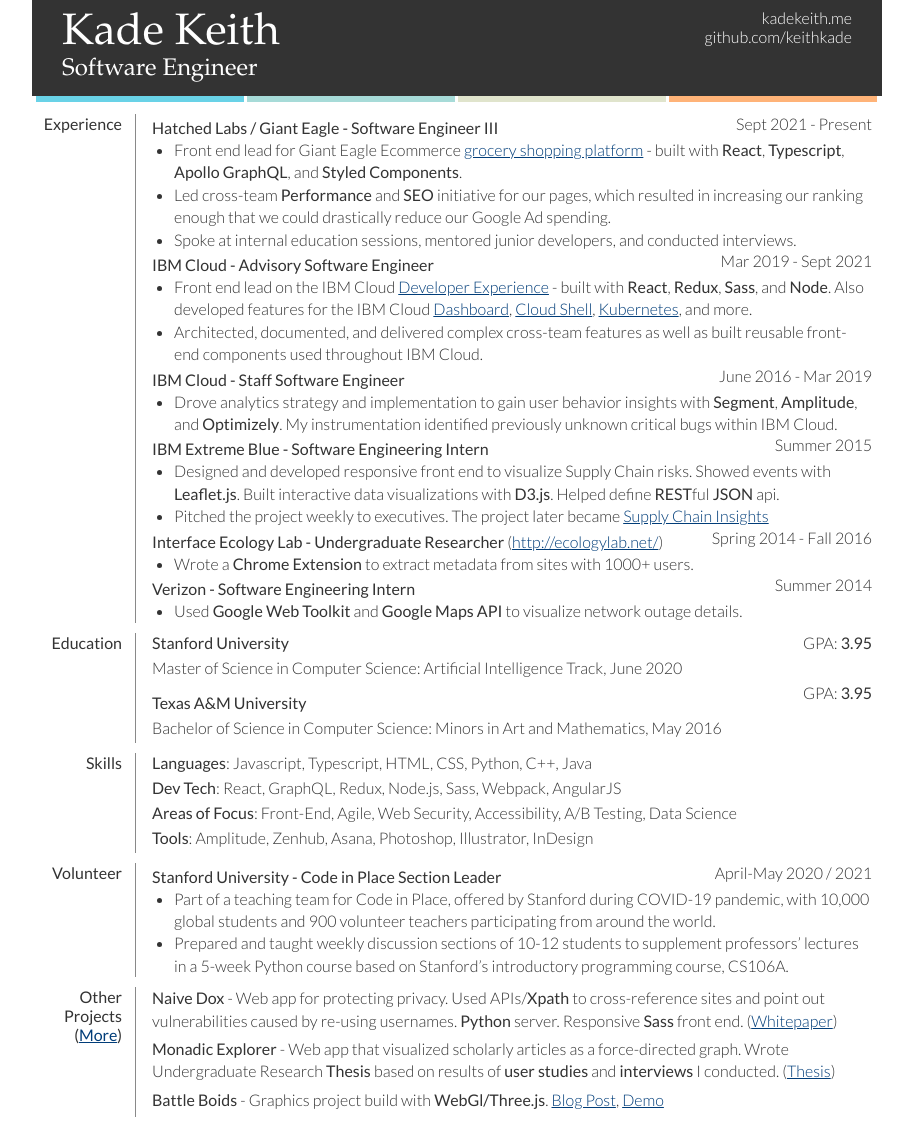
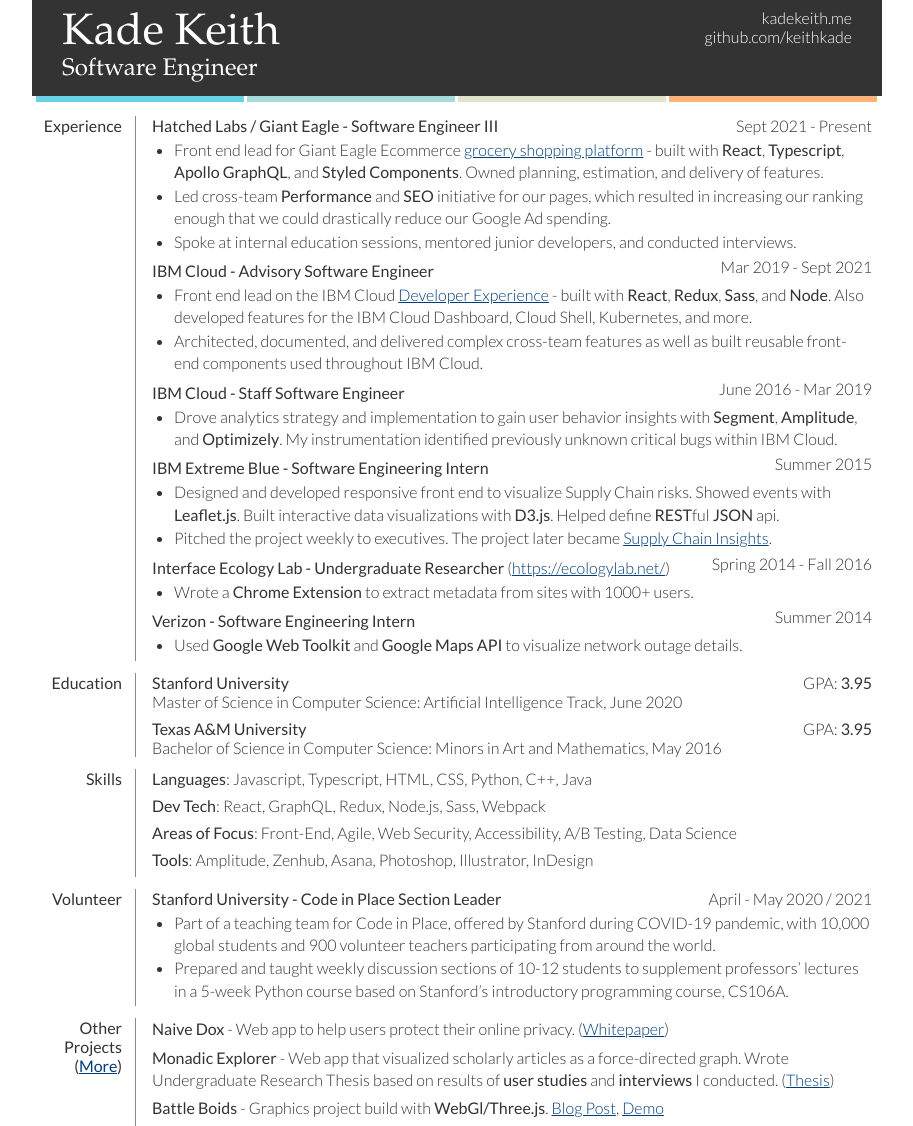
Before and after one commit to keithkade/keithkade.github.io, a Jekyll site: the page resume/index.html, which Jekyll copies as it is, in a window 1280 px wide. Shown: the whole page, without its empty margins (183-1096 px from the left). Built offline with Jekyll 4.4.1, drawn with Linux system fonts in a browser that asks for light colours.

Commit message:
resume style and content updates

```diff
--- a/resume/index.html
+++ b/resume/index.html
@@ -2,9 +2,9 @@
 <html lang="en">
 	<head>
 	<meta charset="utf-8">
-	<meta name="viewport" content="width=device-width; initial-scale=1.0">
+	<meta name="viewport" content="width=device-width, initial-scale=1.0">
         <link rel="icon" href="../compressed/kFavicon.png">
-        <link href='http://fonts.googleapis.com/css?family=Lato:300,400,700' rel='stylesheet' type='text/css'>
+        <link href='https://fonts.googleapis.com/css?family=Lato:300,400,700' rel='stylesheet' type='text/css'>
         <link rel="stylesheet" type="text/css" href="resume.css">
 	<title>Kade Keith | Resume</title>
 	</head>
@@ -36,7 +36,7 @@
 														<p class="time">Sept 2021 - Present</p>
 														<ul>
 																<li>
-																		Front end lead for Giant Eagle Ecommerce <a href="https://shop.gianteagle.com/">grocery shopping platform</a> - built with <b>React</b>, <b>Typescript</b>, <b>Apollo GraphQL</b>, and <b>Styled Components</b>.
+																		Front end lead for Giant Eagle Ecommerce <a href="https://shop.gianteagle.com/">grocery shopping platform</a> - built with <b>React</b>, <b>Typescript</b>, <b>Apollo GraphQL</b>, and <b>Styled Components</b>. Owned planning, estimation, and delivery of features.
 																</li>
 																<li>
 																		Led cross-team <b>Performance</b> and <b>SEO</b> initiative for our pages, which resulted in increasing our ranking enough that we could drastically reduce our Google Ad spending.
@@ -50,7 +50,7 @@
                             <ul>
                                 <li>
                                     Front end lead on the IBM Cloud <a href="https://cloud.ibm.com/developer/appservice/">Developer Experience</a> - built with <b>React</b>, <b>Redux</b>, <b>Sass</b>, and <b>Node</b>.
-																		Also developed features for the IBM Cloud <a href="https://cloud.ibm.com">Dashboard</a>, <a href="https://cloud.ibm.com/shell">Cloud Shell</a>, <a href="https://cloud.ibm.com/kubernetes">Kubernetes</a>, and more.
+																		Also developed features for the IBM Cloud Dashboard, Cloud Shell, Kubernetes, and more.
                                 </li>
 																<li>
 																		Architected, documented, and delivered complex cross-team features as well as built reusable front-end components used throughout IBM Cloud.
@@ -72,12 +72,12 @@
                                     visualizations with <b>D3.js</b>. Helped define <b>REST</b>ful <b>JSON</b> api.
                                 </li>
                                 <li>
-                                    Pitched the project weekly to executives. The project later became <a href="https://www.ibm.com/supply-chain">Supply Chain Insights</a>
+                                    Pitched the project weekly to executives. The project later became <a href="https://www.ibm.com/supply-chain">Supply Chain Insights</a>.
                                 </li>
                             </ul>
                             <p class="company">
                               <b>Interface Ecology Lab - Undergraduate Researcher</b>
-                              <span class="link">(<a href="http://ecologylab.net/">http://ecologylab.net/</a>)</span>
+                              <span class="link">(<a href="https://ecologylab.net/">https://ecologylab.net/</a>)</span>
                             </p>
                             <p class="time">Spring 2014 - Fall 2016</p>
                             <ul>
@@ -117,7 +117,7 @@
                                     <b>Languages</b>: Javascript, Typescript, HTML, CSS, Python, C++, Java
                                 </li>
 																<li>
-																		<b>Dev Tech</b>: React, GraphQL, Redux, Node.js, Sass, Webpack, AngularJS
+																		<b>Dev Tech</b>: React, GraphQL, Redux, Node.js, Sass, Webpack
 																</li>
 																<li>
 																		<b>Areas of Focus</b>: Front-End, Agile, Web Security, Accessibility, A/B Testing, Data Science
@@ -133,7 +133,7 @@
 										<dd>
 												<div id="expDiv">
 														<p class="company"><b>Stanford University - Code in Place Section Leader</b></p>
-														<p class="time">April-May 2020 / 2021</p>
+														<p class="time">April - May 2020 / 2021</p>
 														<ul>
 																<li>
 																		Part of a teaching team for Code in Place, offered by Stanford during COVID-19 pandemic, with 10,000 global students and 900 volunteer teachers participating from around the world.
@@ -145,23 +145,20 @@
 												</div>
 										</dd>
 										<dd class="clear"></dd>
-                    <dt>Other Projects (<a href= "http://kadekeith.me/projects/">More</a>)</dt>
+                    <dt>Other Projects (<a href= "https://kadekeith.me/projects/">More</a>)</dt>
                     <dd>
                         <div id="projectDiv">
                             <ul id="projectList">
                                 <li>
-                                    <b>Naive Dox</b> - Web app for protecting privacy.
-                                    Used APIs/<b>Xpath</b> to cross-reference sites and point out vulnerabilities
-                                    caused by re-using usernames. <b>Python</b> server.
-                                    Responsive <b>Sass</b> front end. (<a href="http://kadekeith.me/projects/NaiveDox/Report.pdf">Whitepaper</a>)
+                                    <b>Naive Dox</b> - Web app to help users protect their online privacy. (<a href="https://kadekeith.me/projects/NaiveDox/Report.pdf">Whitepaper</a>)
                                 </li>
                                 <li>
                                     <b>Monadic Explorer</b> - Web app that visualized scholarly articles as a
                                     force-directed graph. Wrote Undergraduate Research
-                                    <b>Thesis</b> based on results of <b>user studies</b> and <b>interviews</b> I conducted. (<a href="http://kadekeith.me/stuff/ugrThesis.pdf">Thesis</a>)
+                                    Thesis based on results of <b>user studies</b> and <b>interviews</b> I conducted. (<a href="https://kadekeith.me/stuff/ugrThesis.pdf">Thesis</a>)
                                 </li>
                                 <li>
-                                    <b>Battle Boids</b> - Graphics project build with <b>WebGl/Three.js</b>. <a href="http://kadekeith.me/2017/09/12/three-glow.html">Blog Post</a>, <a href="http://kadekeith.me/stuff/space-battle-boids/">Demo</a>
+                                    <b>Battle Boids</b> - Graphics project build with <b>WebGl/Three.js</b>. <a href="https://kadekeith.me/2017/09/12/three-glow.html">Blog Post</a>, <a href="https://kadekeith.me/stuff/space-battle-boids/">Demo</a>
                                 </li>
                             </ul>
                         </div>
--- a/resume/resume.css
+++ b/resume/resume.css
@@ -1,32 +1,31 @@
-/* line 9, /Users/kade/Desktop/kadekeith.me/resume/resume.scss */
 * {
   margin: 0;
-  padding: 0; }
+  padding: 0;
+}
 
 @media screen and (max-device-width: 667px) {
-  /* line 16, /Users/kade/Desktop/kadekeith.me/resume/resume.scss */
   body {
-    -webkit-text-size-adjust: none; } }
-
-/* line 21, /Users/kade/Desktop/kadekeith.me/resume/resume.scss */
+    -webkit-text-size-adjust: none;
+  }
+}
 body {
   background: white;
   color: white;
   font-family: "Lato", "Helvetica Nueue", Helvetica, Arial, sans-serif;
   font-weight: 300;
-  font-size: 16px; }
+  font-size: 16px;
+}
 
-/* line 29, /Users/kade/Desktop/kadekeith.me/resume/resume.scss */
 h1 {
   -webkit-margin-before: 0em;
   -webkit-margin-after: 0em;
-  line-height: 100%; }
+  line-height: 100%;
+}
 
-/* line 35, /Users/kade/Desktop/kadekeith.me/resume/resume.scss */
 a {
-  color: #013d79; }
+  color: #013d79;
+}
 
-/* line 39, /Users/kade/Desktop/kadekeith.me/resume/resume.scss */
 #resume {
   margin-left: auto;
   margin-right: auto;
@@ -34,147 +33,133 @@
   height: 1100px;
   position: relative;
   background: white;
-  color: #333333; }
-  /* line 49, /Users/kade/Desktop/kadekeith.me/resume/resume.scss */
+  color: #333333;
+}
 #resume header {
   height: 96px;
   background-color: #333333;
-    color: white; }
-    /* line 54, /Users/kade/Desktop/kadekeith.me/resume/resume.scss */
+  color: white;
+}
 #resume header .title {
   float: left;
   margin: 12px 0px 0px 30px;
   width: 500px;
-      font-family: Baskerville, "Baskerville Old Face", "Goudy Old Style", Garamond, "Times New Roman", serif; }
-      /* line 60, /Users/kade/Desktop/kadekeith.me/resume/resume.scss */
+  font-family: Baskerville, "Baskerville Old Face", "Goudy Old Style", Garamond, "Times New Roman", serif;
+}
 #resume header .title h1 {
   font-weight: 300;
-        font-size: 44px; }
-      /* line 65, /Users/kade/Desktop/kadekeith.me/resume/resume.scss */
+  font-size: 44px;
+}
 #resume header .title h2 {
   font-weight: 300;
-        font-size: 24px; }
-    /* line 71, /Users/kade/Desktop/kadekeith.me/resume/resume.scss */
+  font-size: 24px;
+}
 #resume header p {
   margin: 8px 30px 0px 0px;
   float: right;
-      text-align: right; }
-  /* line 78, /Users/kade/Desktop/kadekeith.me/resume/resume.scss */
+  text-align: right;
+}
 #resume #stripe {
   height: 8px;
   width: 100%;
   position: relative;
   bottom: 10px;
-    left: 4px; }
-    /* line 84, /Users/kade/Desktop/kadekeith.me/resume/resume.scss */
+  left: 4px;
+}
 #resume #stripe div {
   width: 208px;
   height: 6px;
   display: inline-block;
   margin: 0;
-      padding: 0; }
-    /* line 91, /Users/kade/Desktop/kadekeith.me/resume/resume.scss */
+  padding: 0;
+}
 #resume #stripe #blue {
-      background-color: #69D2E7; }
-    /* line 94, /Users/kade/Desktop/kadekeith.me/resume/resume.scss */
+  background-color: #69D2E7;
+}
 #resume #stripe #green {
-      background-color: #A7DBD8; }
-    /* line 97, /Users/kade/Desktop/kadekeith.me/resume/resume.scss */
+  background-color: #A7DBD8;
+}
 #resume #stripe #sand {
-      background-color: #E0E4CC; }
-    /* line 100, /Users/kade/Desktop/kadekeith.me/resume/resume.scss */
+  background-color: #E0E4CC;
+}
 #resume #stripe #orange {
-      background-color: #ffb378; }
-  /* line 105, /Users/kade/Desktop/kadekeith.me/resume/resume.scss */
-  #resume p {
-    margin: 0px 0 6px 0; }
-  /* line 109, /Users/kade/Desktop/kadekeith.me/resume/resume.scss */
+  background-color: #ffb378;
+}
 #resume h4 {
-    margin: 0px 0 3px 0; }
-  /* line 113, /Users/kade/Desktop/kadekeith.me/resume/resume.scss */
+  margin: 0px 0 3px 0;
+}
 #resume .time {
-    float: right; }
-  /* line 117, /Users/kade/Desktop/kadekeith.me/resume/resume.scss */
+  float: right;
+}
 #resume b {
-    font-weight: 500; }
-  /* line 123, /Users/kade/Desktop/kadekeith.me/resume/resume.scss */
+  font-weight: 500;
+}
 #resume dl dt {
   width: 90px;
   text-align: right;
   float: left;
   position: relative;
-    top: 10px;
+  top: 12px;
   font-size: 16px;
-    font-weight: 500; }
-  /* line 133, /Users/kade/Desktop/kadekeith.me/resume/resume.scss */
+  font-weight: 500;
+}
 #resume dl .clear {
-    height: 10px;
-    border: none; }
-  /* line 138, /Users/kade/Desktop/kadekeith.me/resume/resume.scss */
+  height: 12px;
+  border: none;
+}
 #resume dl dd {
   width: 720px;
   float: right;
   padding-right: 10px;
   border-left: 1px solid #898989;
-    padding-left: 16px; }
-  /* line 149, /Users/kade/Desktop/kadekeith.me/resume/resume.scss */
-  #resume #eduDiv .university {
-    float: left; }
-  /* line 153, /Users/kade/Desktop/kadekeith.me/resume/resume.scss */
-  #resume #eduDiv .undergrad {
-    margin-top: 10px; }
-  /* line 157, /Users/kade/Desktop/kadekeith.me/resume/resume.scss */
-  #resume #eduDiv .degree {
-    clear: both; }
-  /* line 164, /Users/kade/Desktop/kadekeith.me/resume/resume.scss */
+  padding-left: 16px;
+}
 #resume #expDiv ul {
   padding-left: 22px;
-    margin-bottom: 0;
+  margin-bottom: 4px;
   margin-top: 0;
-    clear: both; }
-    /* line 170, /Users/kade/Desktop/kadekeith.me/resume/resume.scss */
+  clear: both;
+}
 #resume #expDiv ul li {
-      line-height: 140%; }
-  /* line 175, /Users/kade/Desktop/kadekeith.me/resume/resume.scss */
+  line-height: 140%;
+  margin-bottom: 1px;
+}
 #resume #expDiv .company {
   float: left;
   margin-top: 4px;
-    margin-bottom: 0px; }
-  /* line 182, /Users/kade/Desktop/kadekeith.me/resume/resume.scss */
-  #resume #expDiv .triCol h4 {
-    margin-top: 5px; }
-  /* line 185, /Users/kade/Desktop/kadekeith.me/resume/resume.scss */
-  #resume #expDiv .triCol ul {
-    list-style: none;
-    padding-left: 0; }
-  /* line 191, /Users/kade/Desktop/kadekeith.me/resume/resume.scss */
-  #resume #expDiv #extracurricular {
-    margin-top: 3px;
-    width: 45%;
-    float: left; }
-  /* line 196, /Users/kade/Desktop/kadekeith.me/resume/resume.scss */
-  #resume #expDiv #leadership {
-    margin-top: 3px;
-    width: 54%;
-    float: left; }
-  /* line 204, /Users/kade/Desktop/kadekeith.me/resume/resume.scss */
+  margin-bottom: 4px;
+}
+#resume #expDiv .company:first-of-type {
+  margin-top: 0;
+}
+#resume #eduDiv .university {
+  float: left;
+}
+#resume #eduDiv .degree {
+  margin-bottom: 8px;
+  clear: both;
+}
+#resume #eduDiv .degree:last-of-type {
+  margin-bottom: 0;
+}
 #resume #skillsDiv ul {
   list-style: none;
-    padding-left: 0; }
-    /* line 208, /Users/kade/Desktop/kadekeith.me/resume/resume.scss */
+  padding-left: 0;
+}
 #resume #skillsDiv ul li {
-      margin-bottom: 6px; }
-  /* line 215, /Users/kade/Desktop/kadekeith.me/resume/resume.scss */
+  margin-bottom: 8px;
+}
 #resume #projectDiv #projectList {
   list-style: none;
   line-height: 1.4;
-    padding-left: 0; }
-    /* line 219, /Users/kade/Desktop/kadekeith.me/resume/resume.scss */
+  padding-left: 0;
+}
 #resume #projectDiv #projectList li {
-      margin-bottom: 6px; }
-  /* line 226, /Users/kade/Desktop/kadekeith.me/resume/resume.scss */
+  margin-bottom: 6px;
+}
 #resume #honorsDiv #honorsList {
   list-style: none;
-    padding-left: 0; }
+  padding-left: 0;
+}
 
 /*# sourceMappingURL=resume.css.map */
```
Also changed, not shown: resume/resume.scss (+22 -42 lines), 1 other file. Lines whose indentation alone changed are shown as unchanged.
